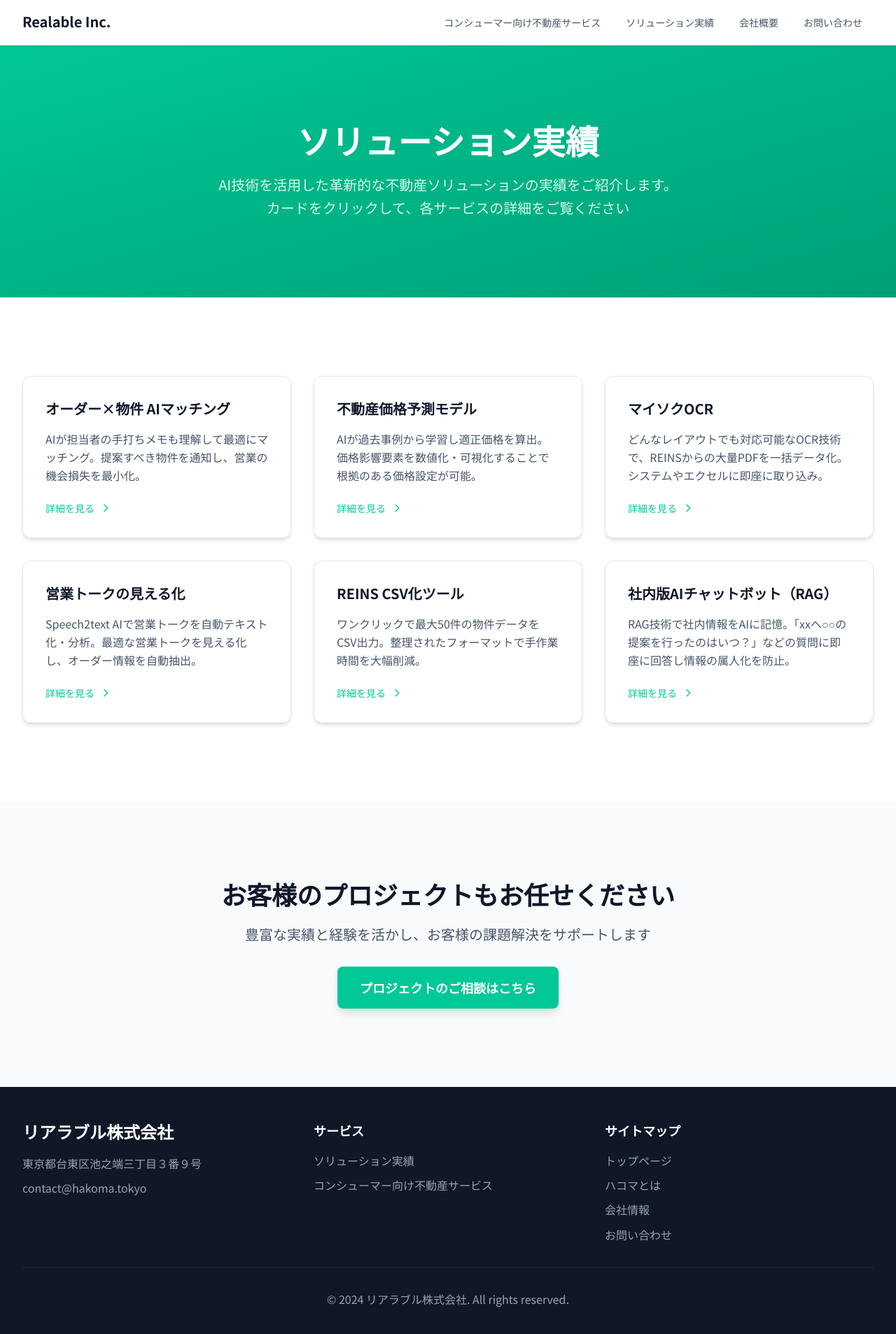
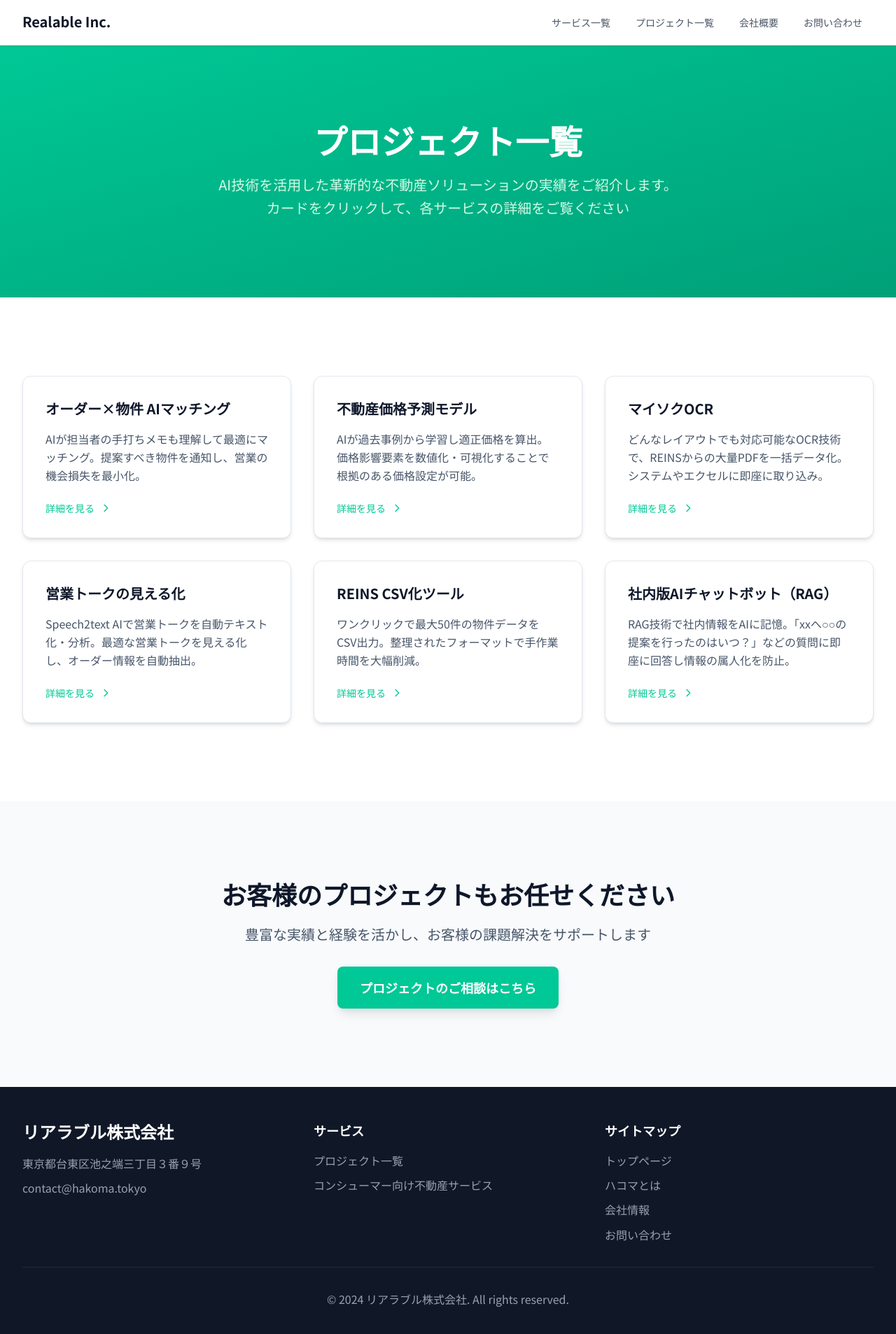
Before and after one commit to realable-Inc/realable-hp, a Next.js app: page /projects in a window 1280 px wide. Shown: the top 1906 px of the page at 70% size. Built offline with nearby package versions, Linux system fonts and the light colour scheme.

Commit message:
デザイン微修正

```diff
--- a/src/components/CompanySection/VennDiagram.tsx
+++ b/src/components/CompanySection/VennDiagram.tsx
@@ -12,10 +12,10 @@ export default function VennDiagram() {
 
       {/* Venn Diagram */}
       <div className="flex justify-center mb-8">
-        <div className="relative w-[320px] h-44 sm:w-[480px] sm:h-64 lg:w-[700px] lg:h-96">
+        <div className="relative w-[360px] h-44 sm:w-[480px] sm:h-64 lg:w-[700px] lg:h-96">
           {/* Left Circle - IT Venture */}
           <div className="absolute left-0 top-0 w-44 h-44 sm:w-64 sm:h-64 lg:w-96 lg:h-96 bg-gradient-to-br from-blue-50 to-blue-100 rounded-full flex items-center justify-center border-2 sm:border-4 lg:border-6 border-blue-200 opacity-80">
-            <div className="text-center px-2 ml-2 sm:px-3 sm:ml-4 lg:px-4 lg:ml-6">
+            <div className="text-center px-2 sm:px-3 lg:px-4 sm:ml-4 lg:ml-6">
               <div className="mb-2 sm:mb-3 lg:mb-4">
                 <svg className="w-8 h-8 sm:w-12 sm:h-12 lg:w-16 lg:h-16 mx-auto mb-1 sm:mb-2 lg:mb-3 text-blue-600" fill="none" stroke="currentColor" viewBox="0 0 24 24">
                   <path strokeLinecap="round" strokeLinejoin="round" strokeWidth={2} d="M9.75 17L9 20l-1 1h8l-1-1-.75-3M3 13h18M5 17h14a2 2 0 002-2V5a2 2 0 00-2-2H5a2 2 0 00-2 2v10a2 2 0 002 2z"/>
@@ -28,7 +28,7 @@ export default function VennDiagram() {
 
           {/* Right Circle - Real Estate */}
           <div className="absolute right-0 top-0 w-44 h-44 sm:w-64 sm:h-64 lg:w-96 lg:h-96 bg-gradient-to-br from-emerald-50 to-emerald-100 rounded-full flex items-center justify-center border-2 sm:border-4 lg:border-6 border-emerald-200 opacity-80">
-            <div className="text-center px-2 m:px-3 lg:px-4">
+            <div className="text-center px-2 sm:px-3 lg:px-4 sm:mr-0">
               <div className="mb-2 sm:mb-3 lg:mb-4">
                 <svg className="w-8 h-8 sm:w-12 sm:h-12 lg:w-16 lg:h-16 mx-auto mb-1 sm:mb-2 lg:mb-3 text-emerald-600" fill="none" stroke="currentColor" viewBox="0 0 24 24">
                   <path strokeLinecap="round" strokeLinejoin="round" strokeWidth={2} d="M19 21V5a2 2 0 00-2-2H7a2 2 0 00-2 2v16m14 0h2m-2 0h-5m-9 0H3m2 0h5M9 7h1m-1 4h1m4-4h1m-1 4h1m-5 10v-5a1 1 0 011-1h2a1 1 0 011 1v5m-4 0h4"/>
--- a/src/components/Footer.tsx
+++ b/src/components/Footer.tsx
@@ -20,7 +20,7 @@ export default function Footer() {
             <ul className="space-y-2">
               <li>
                 <Link href="/projects" className="text-gray-400 hover:text-white transition-colors">
-                  ソリューション実績
+                  プロジェクト一覧
                 </Link>
               </li>
               <li>
--- a/src/components/HeroSection.tsx
+++ b/src/components/HeroSection.tsx
@@ -55,7 +55,7 @@ export default function HeroSection() {
                   <svg className="w-5 h-5 mr-2" fill="none" stroke="currentColor" viewBox="0 0 24 24">
                     <path strokeLinecap="round" strokeLinejoin="round" strokeWidth={2} d="M9 12l2 2 4-4m6 2a9 9 0 11-18 0 9 9 0 0118 0z" />
                   </svg>
-                 <span className="text-white">ソリューション実績</span>
+                 <span className="text-white">プロジェクト一覧</span>
                 </button>
               </div>
             </div>
--- a/src/components/Navigation.tsx
+++ b/src/components/Navigation.tsx
@@ -8,8 +8,8 @@ export default function Navigation() {
   const [isMenuOpen, setIsMenuOpen] = useState(false);
 
   const navItems = [
-    { href: '/services', label: 'コンシューマー向け不動産サービス' },
-    { href: '/projects', label: 'ソリューション実績' },
+    { href: '/services', label: 'サービス一覧' },
+    { href: '/projects', label: 'プロジェクト一覧' },
     { href: '/company', label: '会社概要' },
     { href: '/contact', label: 'お問い合わせ' },
   ];
@@ -68,23 +68,47 @@ export default function Navigation() {
         </div>
 
         {/* Mobile Navigation Menu */}
-        {isMenuOpen && (
-          <div className="md:hidden border-t border-gray-200 bg-white">
-            <div className="px-2 pt-2 pb-3 space-y-1">
+        <div className={`md:hidden overflow-hidden transition-all duration-300 ease-in-out ${
+          isMenuOpen ? 'max-h-64 opacity-100' : 'max-h-0 opacity-0'
+        }`}>
+          <div className="border-t border-gray-100 bg-white/95 backdrop-blur">
+            <div className="px-4 py-3 space-y-0.5">
               {navItems.map((item, index) => (
                 <Link key={index} href={item.href}>
                   <Button
                     variant="ghost"
                     onClick={() => setIsMenuOpen(false)}
-                    className="w-full justify-start text-sm font-medium text-gray-600 hover:text-gray-900 hover:bg-gray-50"
+                    className="w-full justify-start text-base font-medium text-gray-700 hover:text-gray-900 hover:bg-gray-50/50 rounded-lg py-3 transition-all duration-200"
                   >
-                    {item.label}
+                    <span className="flex items-center gap-3">
+                      {item.href === '/services' && (
+                        <svg className="w-5 h-5" fill="none" stroke="currentColor" viewBox="0 0 24 24">
+                          <path strokeLinecap="round" strokeLinejoin="round" strokeWidth={1.5} d="M21 13.255A23.931 23.931 0 0112 15c-3.183 0-6.22-.62-9-1.745M16 6V4a2 2 0 00-2-2h-4a2 2 0 00-2 2v2m4 6h.01M5 20h14a2 2 0 002-2V8a2 2 0 00-2-2H5a2 2 0 00-2 2v10a2 2 0 002 2z" />
+                        </svg>
+                      )}
+                      {item.href === '/projects' && (
+                        <svg className="w-5 h-5" fill="none" stroke="currentColor" viewBox="0 0 24 24">
+                          <path strokeLinecap="round" strokeLinejoin="round" strokeWidth={1.5} d="M19 11H5m14 0a2 2 0 012 2v6a2 2 0 01-2 2H5a2 2 0 01-2-2v-6a2 2 0 012-2m14 0V9a2 2 0 00-2-2M5 11V9a2 2 0 012-2m0 0V5a2 2 0 012-2h6a2 2 0 012 2v2M7 7h10" />
+                        </svg>
+                      )}
+                      {item.href === '/company' && (
+                        <svg className="w-5 h-5" fill="none" stroke="currentColor" viewBox="0 0 24 24">
+                          <path strokeLinecap="round" strokeLinejoin="round" strokeWidth={1.5} d="M19 21V5a2 2 0 00-2-2H7a2 2 0 00-2 2v16m14 0h2m-2 0h-5m-9 0H3m2 0h5M9 7h1m-1 4h1m4-4h1m-1 4h1m-5 10v-5a1 1 0 011-1h2a1 1 0 011 1v5m-4 0h4" />
+                        </svg>
+                      )}
+                      {item.href === '/contact' && (
+                        <svg className="w-5 h-5" fill="none" stroke="currentColor" viewBox="0 0 24 24">
+                          <path strokeLinecap="round" strokeLinejoin="round" strokeWidth={1.5} d="M3 8l7.89 5.26a2 2 0 002.22 0L21 8M5 19h14a2 2 0 002-2V7a2 2 0 00-2-2H5a2 2 0 00-2 2v10a2 2 0 002 2z" />
+                        </svg>
+                      )}
+                      {item.label}
+                    </span>
                   </Button>
                 </Link>
               ))}
             </div>
           </div>
-        )}
+        </div>
       </div>
     </nav>
   );
--- a/src/components/ProjectsSection.tsx
+++ b/src/components/ProjectsSection.tsx
@@ -43,7 +43,7 @@ export default function ProjectsSection() {
       <div className="container max-w-7xl mx-auto px-6 lg:px-8">
         <div className="text-center mb-8">
           <h2 className="text-3xl sm:text-4xl font-bold text-slate-900 mb-6">
-            サービス事例
+            プロジェクト事例
           </h2>
           <p className="text-xl text-slate-600 max-w-3xl mx-auto leading-relaxed mb-8">
             AI技術を活用した革新的な不動産サービスをご紹介します
@@ -57,9 +57,9 @@ export default function ProjectsSection() {
         </div>
 
         <div className="text-center mt-12">
-          <Link href="/projects">
+          <Link href="/services">
             <button className="bg-gradient-to-r from-emerald-500 to-emerald-600 text-white px-8 py-4 rounded-lg font-medium text-lg hover:from-emerald-600 hover:to-emerald-700 transition-all duration-200 transform hover:scale-[1.02] shadow-lg hover:shadow-xl">
-              すべてのソリューション実績を見る
+              全ての自社サービスを見る
               <svg className="w-5 h-5 ml-2 inline" fill="none" stroke="currentColor" viewBox="0 0 24 24">
                 <path strokeLinecap="round" strokeLinejoin="round" strokeWidth={2} d="M9 5l7 7-7 7" />
               </svg>
--- a/src/components/ServicesSection.tsx
+++ b/src/components/ServicesSection.tsx
@@ -6,7 +6,7 @@ export default function ServicesSection() {
       <div className="container max-w-7xl mx-auto px-6 lg:px-8">
         <div className="text-center mb-16">
           <h2 className="text-3xl sm:text-4xl font-bold text-slate-900 mb-6">
-            居抜きマッチングサービス
+            サービス一覧
           </h2>
           <p className="text-xl text-slate-600 max-w-4xl mx-auto leading-relaxed">
             リアラブルは、居抜きオフィスのマッチングを目的としたWebサービス「ハコマ」を運営しています。<br />
--- a/src/components/SolutionsShowcase.tsx
+++ b/src/components/SolutionsShowcase.tsx
@@ -44,7 +44,7 @@ export default function SolutionsShowcase() {
         <div className="container max-w-7xl mx-auto px-6 lg:px-8">
           <div className="text-center">
             <h1 className="text-4xl sm:text-5xl font-bold mb-6">
-              ソリューション実績
+              プロジェクト一覧
             </h1>
             <p className="text-xl text-emerald-100 max-w-3xl mx-auto leading-relaxed">
               AI技術を活用した革新的な不動産ソリューションの実績をご紹介します。<br />
```
